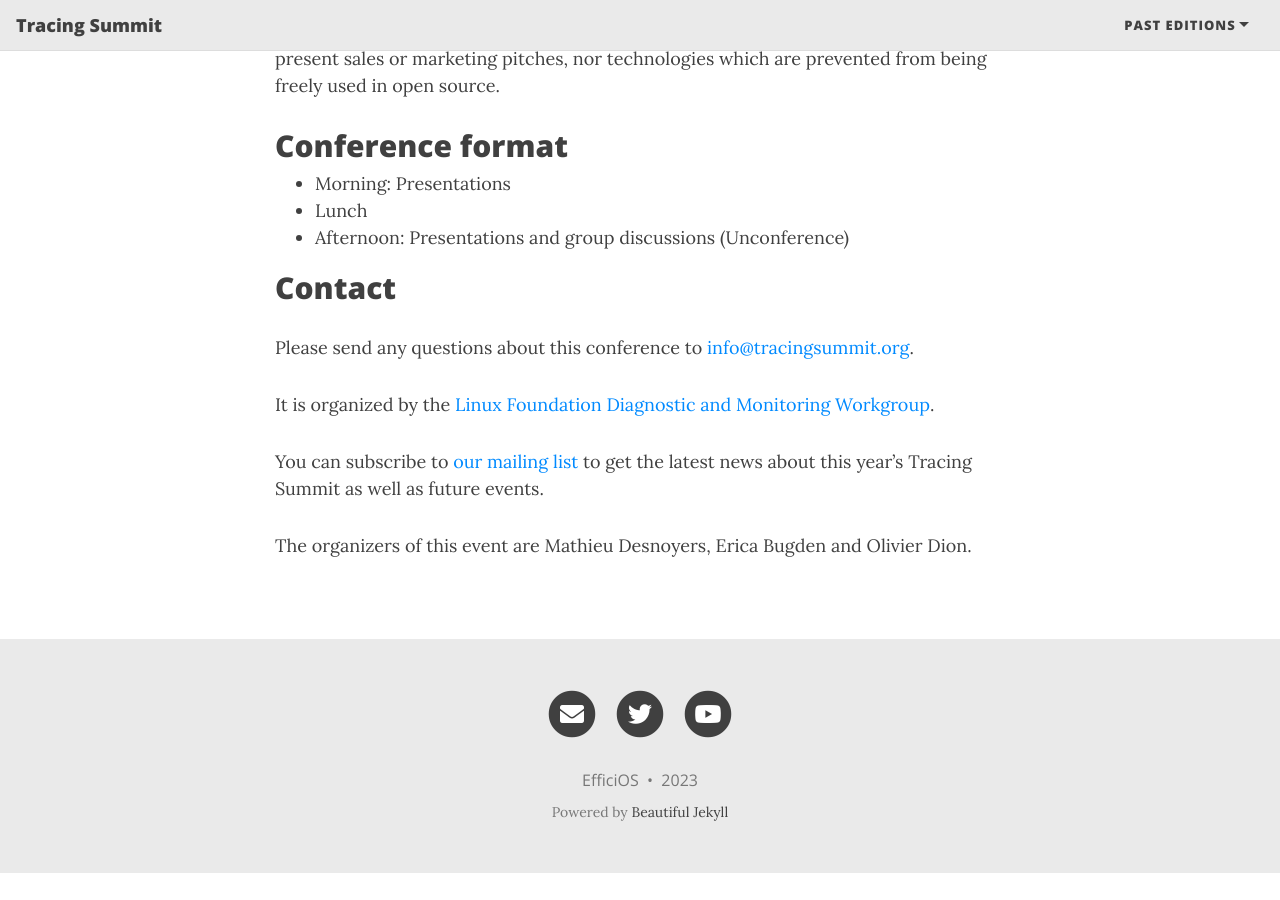
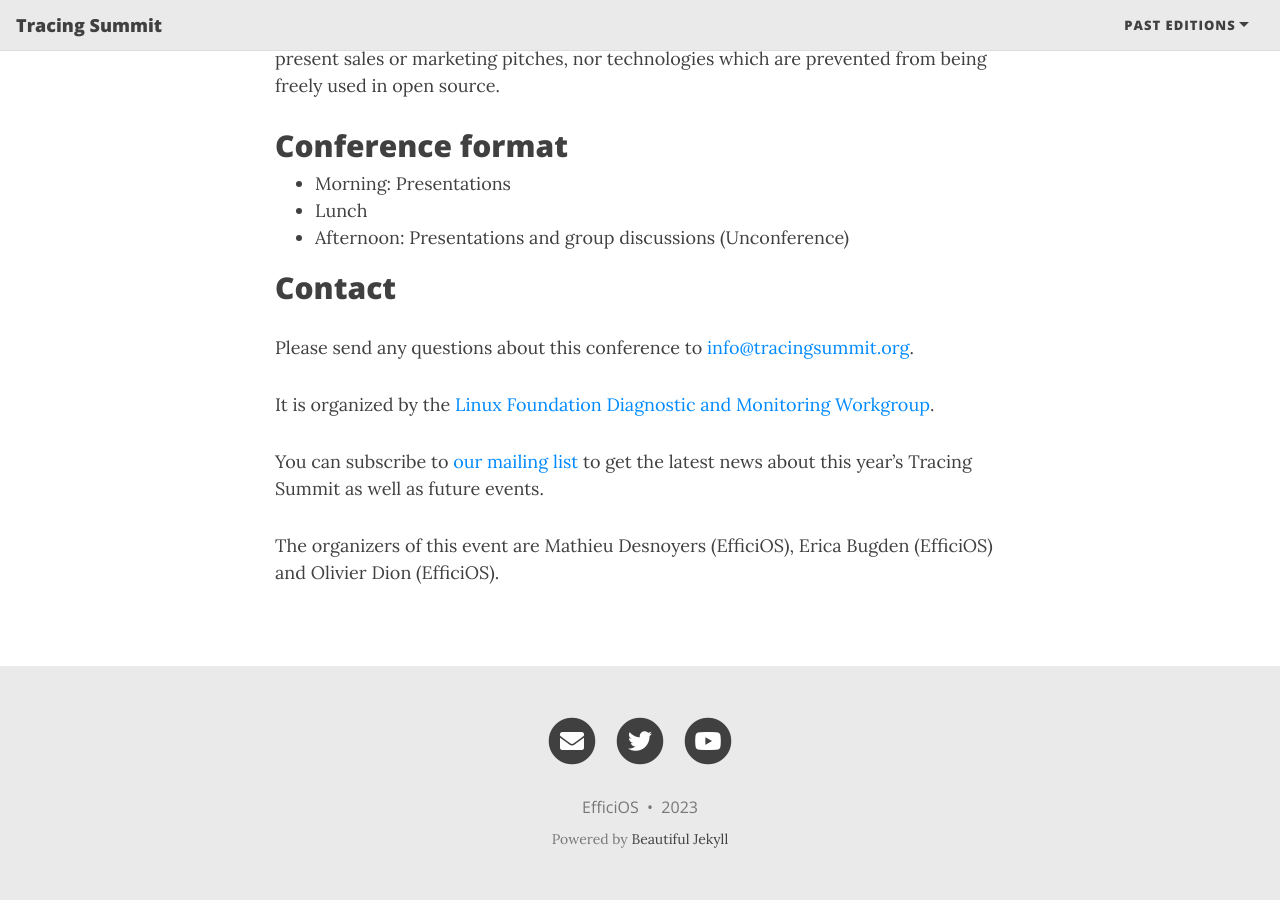
Before and after one commit to tracingsummit/tracingsummit.github.io, a Jekyll site: the page built from index.md, in a window 1280 px wide and 900 px high, scrolled down 2153 px. Built offline with Jekyll 4.4.1, drawn with Linux system fonts in a browser that asks for light colours; nearby versions of some CDN libraries; before the commit the page ends 3026 px from its top, so only the background shows below that.

Commit message:
index: Add affiliation to organizers
Signed-off-by: Olivier Dion <odion@efficios.com>

```diff
--- a/index.md
+++ b/index.md
@@ -87,5 +87,5 @@ It is organized by the [Linux Foundation Diagnostic and Monitoring Workgroup](ht
 
 You can subscribe to [our mailing list](https://eepurl.com/goakfv) to get the latest news about this year's Tracing Summit as well as future events.
 
-The organizers of this event are Mathieu Desnoyers, Erica Bugden and Olivier
-Dion.
+The organizers of this event are Mathieu Desnoyers (EfficiOS), Erica Bugden
+(EfficiOS) and Olivier Dion (EfficiOS).
```
